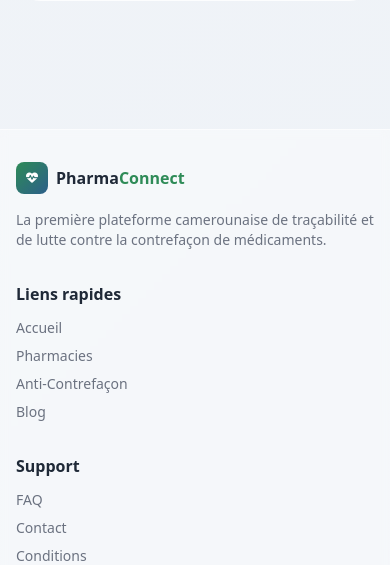
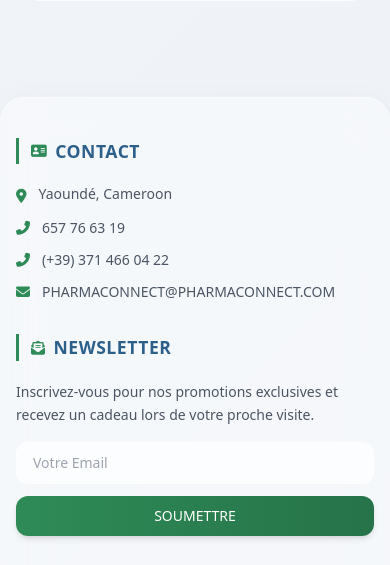
Before and after one commit to maryam2379/PharmaConect, a Flask app: page / in a window 390 px wide. Shown: the part 4120-4685 px from the top of the page. Run offline with Flask 3, Linux system fonts and the light colour scheme; some libraries are stand-ins or nearby versions; some web fonts are replaced.

Commit message:
fix:remodification de la nav et du footer

```diff
--- a/templates/base.html
+++ b/templates/base.html
@@ -1,5 +1,6 @@
 <!DOCTYPE html>
 <html lang="fr">
+
 <head>
     <meta charset="UTF-8">
     <meta name="viewport" content="width=device-width, initial-scale=1.0, user-scalable=yes">
@@ -12,7 +13,9 @@
     <link rel="stylesheet" href="https://cdnjs.cloudflare.com/ajax/libs/font-awesome/6.4.0/css/all.min.css">
 
     <!-- Google Fonts pour Goodly (fallback) -->
-    <link href="https://fonts.googleapis.com/css2?family=Inter:opsz,wght@14..32,300;14..32,400;14..32,500;14..32,600;14..32,700;14..32,800&display=swap" rel="stylesheet">
+    <link
+        href="https://fonts.googleapis.com/css2?family=Inter:opsz,wght@14..32,300;14..32,400;14..32,500;14..32,600;14..32,700;14..32,800&display=swap"
+        rel="stylesheet">
 
     <style>
         /* Définition de la police Goodly */
@@ -42,8 +45,15 @@
         }
 
         @keyframes fadeIn {
-            from { opacity: 0; transform: translateY(20px); }
-            to { opacity: 1; transform: translateY(0); }
+            from {
+                opacity: 0;
+                transform: translateY(20px);
+            }
+
+            to {
+                opacity: 1;
+                transform: translateY(0);
+            }
         }
 
         .animate-fadeIn {
@@ -78,6 +88,7 @@
                 transform: translateX(100%);
                 opacity: 0;
             }
+
             to {
                 transform: translateX(0);
                 opacity: 1;
@@ -87,6 +98,7 @@
 
     {% block extra_css %}{% endblock %}
 </head>
+
 <body class="antialiased">
 
     <!-- NAVIGATION PRINCIPALE -->
@@ -96,37 +108,58 @@
 
                 <div class="flex items-center gap-2">
                     <a href="{{ url_for('main.home') }}" class="flex items-center gap-2 group">
-                        <div class="w-9 h-9 rounded-xl bg-gradient-to-br from-[#2E8B57] to-[#2C5F8A] flex items-center justify-center shadow-md group-hover:scale-105 transition-transform">
-                            <i class="fas fa-heartbeat text-white text-sm"></i>
+                        <div class="flex-shrink-0">
+                            <div class="w-9 h-9 md:w-10 md:h-10 rounded-xl overflow-hidden">
+                                <img src="{{ url_for('static', filename='images/Group 2.svg') }}"
+                                    alt="PharmaConnect Logo" class="w-full h-full object-contain">
                             </div>
+                        </div>
+                        <div class="flex flex-col leading-tight">
                         <span class="font-bold text-gray-800 text-lg hidden sm:inline">
                             Pharma<span class="text-[#2E8B57]">Connect</span>
                         </span>
+                        <span class="slogan-text text-gray-600/80 mt-0.5 flex items-center gap-1">
+                            <i class="fas fa-map-marker-alt text-[7px] md:text-[8px] text-[#2E8B57]"></i>
+                            Cameroun · Santé connectée
+                        </span>
+                    </div>
+
+
                     </a>
                 </div>
 
                 <div class="hidden md:flex items-center gap-1">
-                    <a href="{{ url_for('main.home') }}" class="px-4 py-2 rounded-full text-gray-700 hover:bg-white/50 transition-all text-sm font-medium" id="nav-home">
+                    <a href="{{ url_for('main.home') }}"
+                        class="px-4 py-2 rounded-full text-gray-700 hover:bg-white/50 transition-all text-sm font-medium"
+                        id="nav-home">
                         <i class="fas fa-home mr-2"></i>Accueil
                     </a>
-                    <a href="{{ url_for('main.pharmacies') }}" class="px-4 py-2 rounded-full text-gray-700 hover:bg-white/50 transition-all text-sm font-medium" id="nav-pharmacies">
+                    <a href="{{ url_for('main.pharmacies') }}"
+                        class="px-4 py-2 rounded-full text-gray-700 hover:bg-white/50 transition-all text-sm font-medium"
+                        id="nav-pharmacies">
                         <i class="fas fa-store mr-2"></i>Pharmacies
                     </a>
-                    <a href="{{ url_for('main.anti_counterfeit') }}" class="px-4 py-2 rounded-full text-gray-700 hover:bg-white/50 transition-all text-sm font-medium" id="nav-antifake">
+                    <a href="{{ url_for('main.anti_counterfeit') }}"
+                        class="px-4 py-2 rounded-full text-gray-700 hover:bg-white/50 transition-all text-sm font-medium"
+                        id="nav-antifake">
                         <i class="fas fa-shield-alt mr-2"></i>Anti-Contrefaçon
                     </a>
                     {% if session.user_id %}
-                        <a href="{{ url_for('main.dashboard') }}" class="px-4 py-2 rounded-full text-gray-700 hover:bg-white/50 transition-all text-sm font-medium">
+                    <a href="{{ url_for('main.dashboard') }}"
+                        class="px-4 py-2 rounded-full text-gray-700 hover:bg-white/50 transition-all text-sm font-medium">
                         <i class="fas fa-tachometer-alt mr-2"></i>Dashboard
                     </a>
-                        <a href="{{ url_for('main.logout') }}" class="ml-2 px-4 py-2 rounded-full bg-red-500/10 text-red-600 hover:bg-red-500/20 transition-all text-sm font-medium">
+                    <a href="{{ url_for('main.logout') }}"
+                        class="ml-2 px-4 py-2 rounded-full bg-red-500/10 text-red-600 hover:bg-red-500/20 transition-all text-sm font-medium">
                         <i class="fas fa-sign-out-alt mr-2"></i>Déconnexion
                     </a>
                     {% else %}
-                        <a href="{{ url_for('main.login') }}" class="ml-2 px-5 py-2 rounded-full bg-gradient-to-r from-[#2E8B57] to-[#1f6e46] text-white hover:shadow-lg transition-all text-sm font-medium">
+                    <a href="{{ url_for('main.login') }}"
+                        class="ml-2 px-5 py-2 rounded-full bg-gradient-to-r from-[#2E8B57] to-[#1f6e46] text-white hover:shadow-lg transition-all text-sm font-medium">
                         <i class="fas fa-sign-in-alt mr-2"></i>Connexion
                     </a>
-                        <a href="{{ url_for('main.register') }}" class="px-4 py-2 rounded-full text-[#2E8B57] border border-[#2E8B57]/30 hover:bg-white/50 transition-all text-sm font-medium">
+                    <a href="{{ url_for('main.register') }}"
+                        class="px-4 py-2 rounded-full text-[#2E8B57] border border-[#2E8B57]/30 hover:bg-white/50 transition-all text-sm font-medium">
                         <i class="fas fa-user-plus mr-2"></i>Inscription
                     </a>
                     {% endif %}
@@ -142,33 +175,40 @@
 
         <div id="mobileMenu" class="hidden md:hidden bg-white/95 backdrop-blur-md border-t border-white/60">
             <div class="px-4 py-3 space-y-2">
-                <a href="{{ url_for('main.home') }}" class="flex items-center gap-3 px-4 py-3 rounded-xl hover:bg-white/60 transition-all">
+                <a href="{{ url_for('main.home') }}"
+                    class="flex items-center gap-3 px-4 py-3 rounded-xl hover:bg-white/60 transition-all">
                     <i class="fas fa-home w-5 text-[#2E8B57]"></i>
                     <span>Accueil</span>
                 </a>
-                <a href="{{ url_for('main.pharmacies') }}" class="flex items-center gap-3 px-4 py-3 rounded-xl hover:bg-white/60 transition-all">
+                <a href="{{ url_for('main.pharmacies') }}"
+                    class="flex items-center gap-3 px-4 py-3 rounded-xl hover:bg-white/60 transition-all">
                     <i class="fas fa-store w-5 text-[#2E8B57]"></i>
                     <span>Pharmacies</span>
                 </a>
-                <a href="{{ url_for('main.anti_counterfeit') }}" class="flex items-center gap-3 px-4 py-3 rounded-xl hover:bg-white/60 transition-all">
+                <a href="{{ url_for('main.anti_counterfeit') }}"
+                    class="flex items-center gap-3 px-4 py-3 rounded-xl hover:bg-white/60 transition-all">
                     <i class="fas fa-shield-alt w-5 text-[#2E8B57]"></i>
                     <span>Anti-Contrefaçon</span>
                 </a>
                 {% if session.user_id %}
-                    <a href="{{ url_for('main.dashboard') }}" class="flex items-center gap-3 px-4 py-3 rounded-xl hover:bg-white/60 transition-all">
+                <a href="{{ url_for('main.dashboard') }}"
+                    class="flex items-center gap-3 px-4 py-3 rounded-xl hover:bg-white/60 transition-all">
                     <i class="fas fa-tachometer-alt w-5 text-[#2E8B57]"></i>
                     <span>Dashboard</span>
                 </a>
-                    <a href="{{ url_for('main.logout') }}" class="flex items-center gap-3 px-4 py-3 rounded-xl bg-red-50 text-red-600">
+                <a href="{{ url_for('main.logout') }}"
+                    class="flex items-center gap-3 px-4 py-3 rounded-xl bg-red-50 text-red-600">
                     <i class="fas fa-sign-out-alt w-5"></i>
                     <span>Déconnexion</span>
                 </a>
                 {% else %}
-                    <a href="{{ url_for('main.login') }}" class="flex items-center gap-3 px-4 py-3 rounded-xl bg-gradient-to-r from-[#2E8B57] to-[#1f6e46] text-white">
+                <a href="{{ url_for('main.login') }}"
+                    class="flex items-center gap-3 px-4 py-3 rounded-xl bg-gradient-to-r from-[#2E8B57] to-[#1f6e46] text-white">
                     <i class="fas fa-sign-in-alt w-5"></i>
                     <span>Connexion</span>
                 </a>
-                    <a href="{{ url_for('main.register') }}" class="flex items-center gap-3 px-4 py-3 rounded-xl border border-[#2E8B57]/30 text-[#2E8B57]">
+                <a href="{{ url_for('main.register') }}"
+                    class="flex items-center gap-3 px-4 py-3 rounded-xl border border-[#2E8B57]/30 text-[#2E8B57]">
                     <i class="fas fa-user-plus w-5"></i>
                     <span>Inscription</span>
                 </a>
@@ -188,7 +228,8 @@
                         {% elif category == 'warning' %}bg-yellow-500/90 text-white
                         {% else %}bg-blue-500/90 text-white{% endif %}">
             <div class="flex items-center gap-2">
-                            <i class="fas {% if category == 'success' %}fa-check-circle{% elif category == 'danger' %}fa-exclamation-triangle{% elif category == 'warning' %}fa-clock{% else %}fa-info-circle{% endif %}"></i>
+                <i
+                    class="fas {% if category == 'success' %}fa-check-circle{% elif category == 'danger' %}fa-exclamation-triangle{% elif category == 'warning' %}fa-clock{% else %}fa-info-circle{% endif %}"></i>
                 <span class="text-sm flex-1">{{ message }}</span>
                 <button onclick="this.parentElement.parentElement.remove()" class="hover:opacity-70">&times;</button>
             </div>
@@ -203,69 +244,7 @@
         {% block content %}{% endblock %}
     </main>
 
-    <!-- FOOTER -->
-    <footer class="bg-white/40 backdrop-blur-sm border-t border-white/60 mt-16">
-        <div class="max-w-7xl mx-auto px-4 sm:px-6 lg:px-8 py-8">
-            <div class="grid grid-cols-1 md:grid-cols-4 gap-8">
-                <div>
-                    <div class="flex items-center gap-2 mb-4">
-                        <div class="w-8 h-8 rounded-lg bg-gradient-to-br from-[#2E8B57] to-[#2C5F8A] flex items-center justify-center">
-                            <i class="fas fa-heartbeat text-white text-xs"></i>
-                        </div>
-                        <span class="font-bold text-gray-800">Pharma<span class="text-[#2E8B57]">Connect</span></span>
-                    </div>
-                    <p class="text-gray-500 text-sm">La première plateforme camerounaise de traçabilité et de lutte contre la contrefaçon de médicaments.</p>
-                </div>
-
-                <div>
-                    <h4 class="font-semibold text-gray-800 mb-3">Liens rapides</h4>
-                    <ul class="space-y-2 text-sm">
-                        <li><a href="{{ url_for('main.home') }}" class="text-gray-500 hover:text-[#2E8B57] transition">Accueil</a></li>
-                        <li><a href="{{ url_for('main.pharmacies') }}" class="text-gray-500 hover:text-[#2E8B57] transition">Pharmacies</a></li>
-                        <li><a href="{{ url_for('main.anti_counterfeit') }}" class="text-gray-500 hover:text-[#2E8B57] transition">Anti-Contrefaçon</a></li>
-                        <li><a href="#" class="text-gray-500 hover:text-[#2E8B57] transition">Blog</a></li>
-                    </ul>
-                </div>
-
-                <div>
-                    <h4 class="font-semibold text-gray-800 mb-3">Support</h4>
-                    <ul class="space-y-2 text-sm">
-                        <li><a href="#" class="text-gray-500 hover:text-[#2E8B57] transition">FAQ</a></li>
-                        <li><a href="#" class="text-gray-500 hover:text-[#2E8B57] transition">Contact</a></li>
-                        <li><a href="#" class="text-gray-500 hover:text-[#2E8B57] transition">Conditions</a></li>
-                        <li><a href="#" class="text-gray-500 hover:text-[#2E8B57] transition">Confidentialité</a></li>
-                    </ul>
-                </div>
-
-                <div>
-                    <h4 class="font-semibold text-gray-800 mb-3">Suivez-nous</h4>
-                    <div class="flex gap-3">
-                        <a href="#" class="w-9 h-9 rounded-full bg-white/50 flex items-center justify-center text-gray-600 hover:bg-[#2E8B57] hover:text-white transition-all">
-                            <i class="fab fa-facebook-f text-sm"></i>
-                        </a>
-                        <a href="#" class="w-9 h-9 rounded-full bg-white/50 flex items-center justify-center text-gray-600 hover:bg-[#2E8B57] hover:text-white transition-all">
-                            <i class="fab fa-twitter text-sm"></i>
-                        </a>
-                        <a href="#" class="w-9 h-9 rounded-full bg-white/50 flex items-center justify-center text-gray-600 hover:bg-[#2E8B57] hover:text-white transition-all">
-                            <i class="fab fa-linkedin-in text-sm"></i>
-                        </a>
-                        <a href="#" class="w-9 h-9 rounded-full bg-white/50 flex items-center justify-center text-gray-600 hover:bg-[#2E8B57] hover:text-white transition-all">
-                            <i class="fab fa-instagram text-sm"></i>
-                        </a>
-                    </div>
-                    <div class="mt-4">
-                        <p class="text-gray-500 text-xs">📞 +237 222 123 456</p>
-                        <p class="text-gray-500 text-xs">📧 contact@pharmaconnect.cm</p>
-                    </div>
-                </div>
-            </div>
-
-            <div class="border-t border-white/40 mt-8 pt-6 text-center">
-                <p class="text-gray-400 text-xs">&copy; 2026 PharmaConnect Cameroun. Tous droits réservés.</p>
-            </div>
-        </div>
-    </footer>
-
+    {% include 'layout/footer.html' %}
     <script>
         const mobileMenuBtn = document.getElementById('mobileMenuBtn');
         const mobileMenu = document.getElementById('mobileMenu');
@@ -298,4 +277,5 @@
 
     {% block extra_js %}{% endblock %}
 </body>
+
 </html>
--- a/templates/index.html
+++ b/templates/index.html
@@ -56,11 +56,11 @@
                 Lutte contre les faux médicaments, gestion intelligente des stocks et livraison fiable.
             </p>
             <div class="flex flex-wrap gap-4 mt-8 justify-center lg:justify-start">
-                <a href="#" class="bg-gradient-to-r from-[#2E8B57] to-[#1f6e46] inline-flex items-center gap-2 px-6 py-3 rounded-full text-white font-medium shadow-md hover:shadow-lg transition-all hover:translate-y-[-2px]">
+                <a href="{{ url_for('main.pharmacies') }}" class="bg-gradient-to-r from-[#2E8B57] to-[#1f6e46] inline-flex items-center gap-2 px-6 py-3 rounded-full text-white font-medium shadow-md hover:shadow-lg transition-all hover:translate-y-[-2px]">
                     Explorer les pharmacies
                     <i class="fas fa-arrow-right text-xs"></i>
                 </a>
-                <a href="#" class="bg-white/40 backdrop-blur-sm border border-[#2C5F8A]/30 inline-flex items-center gap-2 px-6 py-3 rounded-full text-[#2C5F8A] font-medium hover:bg-white/70 transition-all">
+                <a href="{{ url_for('main.anti_counterfeit') }}" class="bg-white/40 backdrop-blur-sm border border-[#2C5F8A]/30 inline-flex items-center gap-2 px-6 py-3 rounded-full text-[#2C5F8A] font-medium hover:bg-white/70 transition-all">
                     <i class="fas fa-play-circle"></i>
                     Voir la démo
                 </a>
```
Lines whose indentation alone changed are shown as unchanged.
